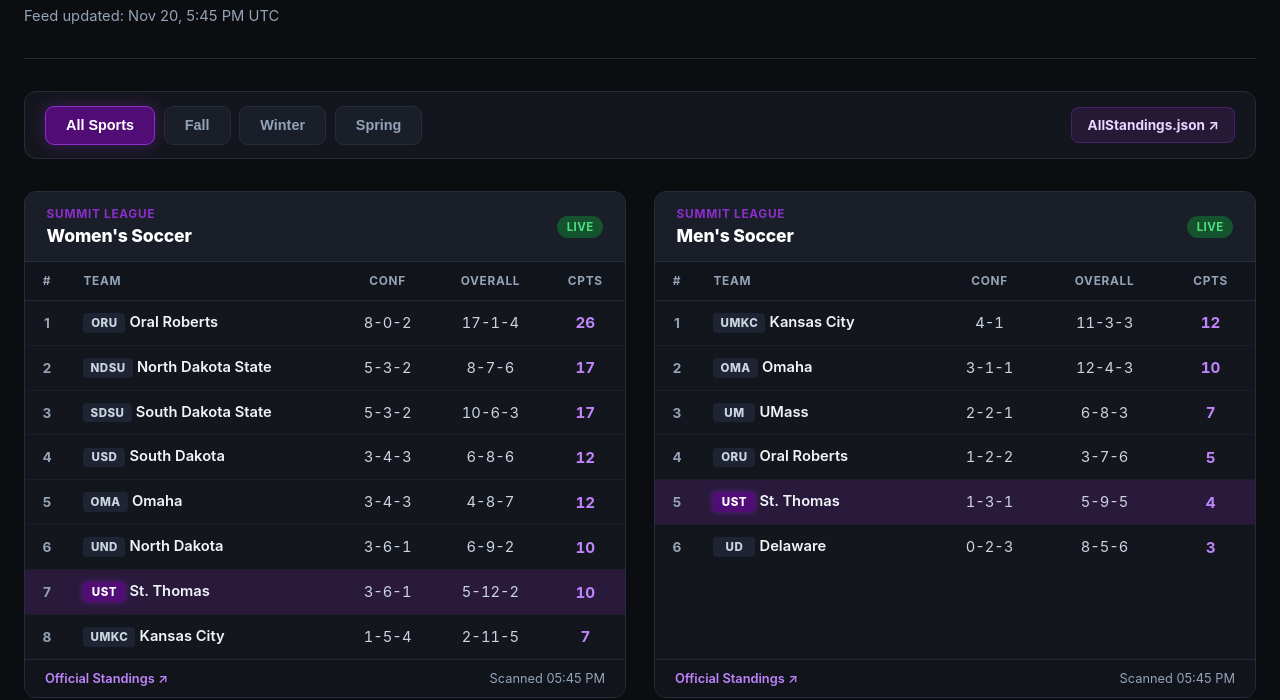
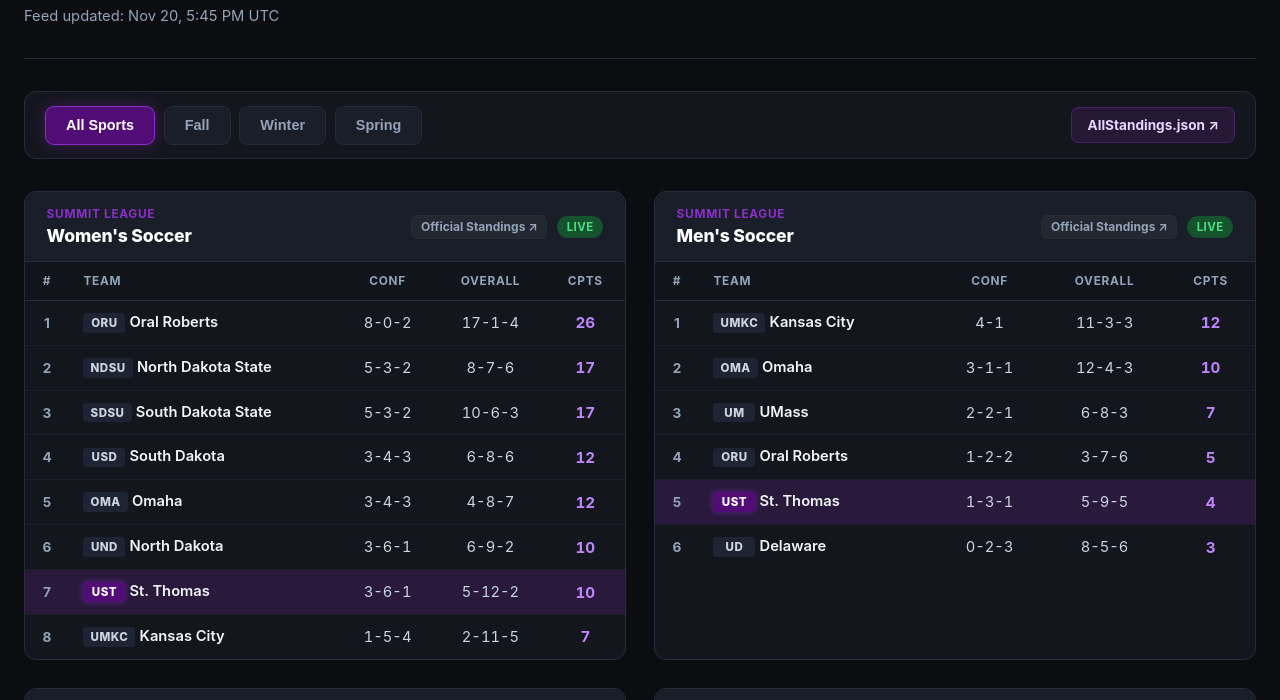
Before and after one commit to TAPbot-Xpression/TAPstandings, a plain HTML site: page docs/index.html in a window 1280 px wide. Shown: the part 100-800 px from the top of the page. Drawn offline with Linux system fonts and the light colour scheme.

Commit message:
Update index.html

```diff
--- a/docs/index.html
+++ b/docs/index.html
@@ -14,7 +14,6 @@
       --border:         #262c3a;
       --border-light:   #3b4254;
 
-      /* St. Thomas Theme Accents */
       --team-primary:   #510C76;
       --team-accent:    #8b2fc9;
       --team-glow:      rgba(139, 47, 201, 0.35);
@@ -55,7 +54,7 @@
       margin: 0 auto;
     }
 
-    /* ── Header (Title format & styling matching Basketball Stats) ───────────── */
+    /* ── Header ───────────────────────────────────────────────────────────────── */
     header {
       padding-bottom: 2rem;
       border-bottom: 1px solid var(--border);
@@ -94,12 +93,11 @@
     .meta {
       font-size: 0.92rem;
       color: var(--text-muted);
-      text-align: left;
       margin-top: 0.2rem;
       line-height: 1.4;
     }
 
-    /* ── Controls Bar & Filter Buttons ───────────────────────────────────────── */
+    /* ── Controls Bar ─────────────────────────────────────────────────────────── */
     .controls {
       display: flex;
       flex-wrap: wrap;
@@ -119,7 +117,6 @@
       gap: 0.55rem;
     }
 
-    /* Enlarged filter buttons with modern styling */
     .filter-btn {
       background: var(--surface-2);
       border: 1.5px solid var(--border);
@@ -149,7 +146,6 @@
       box-shadow: 0 0 16px var(--team-glow);
     }
 
-    /* JSON link matching Basketball stats compact button format */
     .site-link-btn {
       display: inline-flex;
       align-items: center;
@@ -173,7 +169,7 @@
       box-shadow: 0 0 12px var(--team-glow);
     }
 
-    /* ── Standings Cards Grid ────────────────────────────────────────────────── */
+    /* ── Grid ─────────────────────────────────────────────────────────────────── */
     .grid {
       display: grid;
       grid-template-columns: repeat(2, minmax(0, 1fr));
@@ -191,7 +187,7 @@
       overflow: hidden;
       display: flex;
       flex-direction: column;
-      transition: transform 0.15s ease, border-color 0.15s ease;
+      transition: border-color 0.15s ease;
       width: 100%;
     }
 
@@ -199,6 +195,7 @@
       border-color: var(--border-light);
     }
 
+    /* ── Card Header ──────────────────────────────────────────────────────────── */
     .card-header {
       display: flex;
       align-items: center;
@@ -213,6 +210,8 @@
       display: flex;
       flex-direction: column;
       gap: 0.2rem;
+      flex: 1 1 auto;
+      min-width: 0;
     }
 
     .card-league {
@@ -230,6 +229,34 @@
       letter-spacing: -0.01em;
     }
 
+    /* Header right cluster: source link + badge */
+    .card-header-right {
+      display: flex;
+      align-items: center;
+      gap: 0.6rem;
+      flex-shrink: 0;
+    }
+
+    /* Source link inside card header */
+    .card-source-link {
+      font-size: 0.75rem;
+      font-weight: 700;
+      color: var(--text-muted);
+      text-decoration: none;
+      padding: 0.22rem 0.55rem;
+      border-radius: 6px;
+      border: 1px solid var(--border);
+      background: rgba(255,255,255,0.04);
+      white-space: nowrap;
+      transition: all 0.15s ease;
+    }
+
+    .card-source-link:hover {
+      color: var(--team-light);
+      border-color: var(--team-accent);
+      background: rgba(139, 47, 201, 0.15);
+    }
+
     .badge {
       font-size: 0.72rem;
       padding: 0.25rem 0.6rem;
@@ -237,12 +264,13 @@
       font-weight: 700;
       letter-spacing: 0.04em;
       text-transform: uppercase;
+      white-space: nowrap;
     }
-    .badge-ok     { background: var(--badge-ok-bg); color: var(--badge-ok-txt); }
+    .badge-ok     { background: var(--badge-ok-bg);    color: var(--badge-ok-txt); }
     .badge-stale  { background: var(--badge-stale-bg); color: var(--badge-stale-txt); }
     .badge-error  { background: var(--badge-error-bg); color: var(--badge-error-txt); }
 
-    /* ── Standings Table ─────────────────────────────────────────────────────── */
+    /* ── Table ────────────────────────────────────────────────────────────────── */
     .table-wrap {
       width: 100%;
       flex: 1;
@@ -268,24 +296,16 @@
       text-align: left;
     }
 
-    thead th.num {
-      text-align: center;
-    }
+    thead th.num { text-align: center; }
 
     tbody tr {
       border-bottom: 1px solid #1a1e2a;
       transition: background 0.15s;
     }
 
-    tbody tr:last-child {
-      border-bottom: none;
-    }
+    tbody tr:last-child { border-bottom: none; }
+    tbody tr:hover { background: #1c212e; }
 
-    tbody tr:hover {
-      background: #1c212e;
-    }
-
-    /* St. Thomas Row Highlight */
     tbody tr.highlight-ust {
       background: var(--ust-highlight) !important;
     }
@@ -308,9 +328,7 @@
       width: 44px;
     }
 
-    .rank-top3 {
-      color: #fbbf24 !important;
-    }
+    .rank-top3 { color: #fbbf24 !important; }
 
     td.team-cell {
       display: flex;
@@ -360,10 +378,7 @@
       white-space: nowrap;
     }
 
-    td.trend-cell {
-      text-align: center;
-      width: 62px;
-    }
+    td.trend-cell { text-align: center; width: 62px; }
 
     .trend-badge {
       display: inline-flex;
@@ -377,24 +392,10 @@
       border-radius: 4px;
     }
 
-    .trend-up {
-      color: #4ade80;
-      background: rgba(74, 222, 128, 0.14);
-    }
-
-    .trend-down {
-      color: #f87171;
-      background: rgba(248, 113, 113, 0.14);
-    }
-
-    .trend-same {
-      color: var(--text-faint);
-    }
-
-    .trend-new {
-      color: #fbbf24;
-      background: rgba(251, 191, 36, 0.14);
-    }
+    .trend-up   { color: #4ade80; background: rgba(74, 222, 128, 0.14); }
+    .trend-down { color: #f87171; background: rgba(248, 113, 113, 0.14); }
+    .trend-same { color: var(--text-faint); }
+    .trend-new  { color: #fbbf24; background: rgba(251, 191, 36, 0.14); }
 
     .poll-date-badge {
       display: inline-block;
@@ -407,29 +408,6 @@
       border-radius: 999px;
       margin-left: 0.5rem;
       vertical-align: middle;
-      text-transform: none;
-    }
-
-    .card-footer {
-      padding: 0.7rem 1.25rem;
-      font-size: 0.8rem;
-      color: var(--text-muted);
-      border-top: 1px solid var(--border);
-      display: flex;
-      align-items: center;
-      justify-content: space-between;
-      background: #11141b;
-    }
-
-    .card-footer a {
-      color: #c084fc;
-      text-decoration: none;
-      font-weight: 600;
-      transition: color 0.15s ease;
-    }
-
-    .card-footer a:hover {
-      text-decoration: underline;
     }
 
     .message {
@@ -445,7 +423,7 @@
       display: block;
     }
 
-    /* ── Footer (Matching Basketball Stats) ─────────────────────────────────── */
+    /* ── Page Footer ──────────────────────────────────────────────────────────── */
     footer {
       margin-top: 3.5rem;
       padding-top: 1.75rem;
@@ -462,16 +440,13 @@
       transition: color 0.15s ease;
     }
 
-    footer a:hover {
-      text-decoration: underline;
-    }
+    footer a:hover { text-decoration: underline; }
   </style>
 </head>
 <body>
 
   <div class="container">
 
-    <!-- Header with Wordmark, Eyebrow, Title and Feed Meta -->
     <header>
       <div class="wordmark">
         <span class="wordmark-eyebrow" id="eyebrowText">Tommie Athletics · 2026-27</span>
@@ -480,7 +455,6 @@
       </div>
     </header>
 
-    <!-- Controls Bar with Filter Buttons and AllStandings.json link -->
     <div class="controls">
       <div class="filter-group" id="filter-buttons">
         <button class="filter-btn active" data-filter="all">All Sports</button>
@@ -495,7 +469,6 @@
       </div>
     </div>
 
-    <!-- Sports Standings & Polls Grid -->
     <div class="grid" id="sports-grid">
       <div class="card" style="grid-column: 1 / -1;">
         <div class="message">
@@ -505,7 +478,6 @@
       </div>
     </div>
 
-    <!-- Page Footer -->
     <footer>
       <a href="https://github.com/TAPbot-Xpression/TAPstandings" target="_blank" rel="noopener noreferrer">
         TAPbot - Developed by St. Thomas Athletics - Hosted on GitHub
@@ -518,50 +490,22 @@
     let sportsData = {};
     let activeFilter = "all";
 
-    // Ordering definition: ensures winter sports place polls directly below their conference tables
     const DISPLAY_ORDER = [
-      // Fall
-      "wsoc",
-      "msoc",
-      "pfl",
-      "wvball",
-      // Winter
-      "whockey",
-      "uscho_womens_poll",
-      "mhockey",
-      "uscho_mens_poll",
-      "wbball",
-      "mbball",
-      // Spring
-      "baseball",
-      "summit_193",
-      "bsb",
-      "softball",
-      "summit_195",
-      "sball"
+      "wsoc", "msoc", "pfl", "wvball",
+      "whockey", "uscho_womens_poll",
+      "mhockey", "uscho_mens_poll",
+      "wbball", "mbball",
+      "baseball", "summit_193", "bsb",
+      "softball", "summit_195", "sball"
     ];
 
-    // Season category mapping
     const SEASON_MAP = {
-      // Fall
-      wsoc: "fall",
-      msoc: "fall",
-      pfl: "fall",
-      wvball: "fall",
-      // Winter
-      whockey: "winter",
-      uscho_womens_poll: "winter",
-      mhockey: "winter",
-      uscho_mens_poll: "winter",
-      wbball: "winter",
-      mbball: "winter",
-      // Spring (Direct ID mappings for Baseball & Softball)
-      summit_193: "spring",
-      baseball: "spring",
-      bsb: "spring",
-      summit_195: "spring",
-      softball: "spring",
-      sball: "spring"
+      wsoc: "fall", msoc: "fall", pfl: "fall", wvball: "fall",
+      whockey: "winter", uscho_womens_poll: "winter",
+      mhockey: "winter", uscho_mens_poll: "winter",
+      wbball: "winter", mbball: "winter",
+      summit_193: "spring", baseball: "spring", bsb: "spring",
+      summit_195: "spring", softball: "spring", sball: "spring"
     };
 
     async function loadData() {
@@ -599,55 +543,29 @@
       }
     }
 
-    // Determine season category with robust fallback checks on sport name
     function getSeasonCategory(sportId, sportObj) {
       if (SEASON_MAP[sportId]) return SEASON_MAP[sportId];
 
       const name = (sportObj && sportObj.name ? sportObj.name : sportId).toLowerCase();
 
-      // Spring sports detection
-      if (
-        name.includes("baseball") ||
-        name.includes("softball") ||
-        name.includes("track") ||
-        name.includes("golf") ||
-        name.includes("tennis") ||
-        sportId.startsWith("summit_19")
-      ) {
-        return "spring";
-      }
+      if (name.includes("baseball") || name.includes("softball") ||
+          name.includes("track") || name.includes("golf") ||
+          name.includes("tennis") || sportId.startsWith("summit_19")) return "spring";
 
-      // Winter sports detection
-      if (
-        name.includes("hockey") ||
-        name.includes("basketball") ||
-        name.includes("swim")
-      ) {
-        return "winter";
-      }
+      if (name.includes("hockey") || name.includes("basketball") ||
+          name.includes("swim")) return "winter";
 
-      // Fall sports detection
-      if (
-        name.includes("soccer") ||
-        name.includes("football") ||
-        name.includes("volleyball") ||
-        name.includes("cross country")
-      ) {
-        return "fall";
-      }
+      if (name.includes("soccer") || name.includes("football") ||
+          name.includes("volleyball") || name.includes("cross country")) return "fall";
 
       return "other";
     }
 
-    // Clean and normalize table titles per specifications
     function cleanSportTitle(id, rawName) {
       if (id === "pfl") return "Football";
       if (id === "whockey") return "Women's Hockey";
       if (id === "mhockey") return "Men's Hockey";
-
       if (!rawName) return id;
-
-      // Remove repetitive "Summit League" prefix from the beginning
       return rawName.replace(/^Summit League\s+/i, '').trim();
     }
 
@@ -667,11 +585,7 @@
       const sortedKeys = [...knownKeys, ...remainingKeys];
 
       if (sortedKeys.length === 0) {
-        grid.innerHTML = `
-          <div class="card" style="grid-column: 1 / -1;">
-            <div class="message">No sport standings or polls available in feed.</div>
-          </div>
-        `;
+        grid.innerHTML = `<div class="card" style="grid-column: 1 / -1;"><div class="message">No sport standings or polls available in feed.</div></div>`;
         return;
       }
 
@@ -681,11 +595,7 @@
       });
 
       if (filtered.length === 0) {
-        grid.innerHTML = `
-          <div class="card" style="grid-column: 1 / -1;">
-            <div class="message">No tables found for this season filter.</div>
-          </div>
-        `;
+        grid.innerHTML = `<div class="card" style="grid-column: 1 / -1;"><div class="message">No tables found for this season filter.</div></div>`;
         return;
       }
 
@@ -695,32 +605,30 @@
     function buildCard(id, s) {
       const isError = s.status === "error" || !s.rows || s.rows.length === 0;
       const isStale = s.status === "stale";
-      const isPoll = id.includes("poll") || s.type === "poll";
-      const isNCHC = id === "mhockey";
+      const isPoll  = id.includes("poll") || s.type === "poll";
+      const isNCHC  = id === "mhockey";
 
       let badgeClass = "badge-ok";
-      let badgeText = isPoll ? "National Poll" : "Live";
+      let badgeText  = isPoll ? "National Poll" : "Live";
+      if (isError) { badgeClass = "badge-error"; badgeText = "Off Season / Error"; }
+      else if (isStale) { badgeClass = "badge-stale"; badgeText = "⚠ Stale"; }
 
-      if (isError) {
-        badgeClass = "badge-error";
-        badgeText = "Off Season / Error";
-      } else if (isStale) {
-        badgeClass = "badge-stale";
-        badgeText = "⚠ Stale";
-      }
+      // Source link rendered in the header
+      const sourceLinkText = isPoll ? "Official USCHO Poll ↗" : "Official Standings ↗";
+      const sourceLink = s.source
+        ? `<a href="${escHtml(s.source)}" target="_blank" rel="noopener noreferrer" class="card-source-link">${sourceLinkText}</a>`
+        : "";
 
       let bodyContent = "";
 
       if (isError) {
-        const errorMsg = s.error || "No current active data found.";
         bodyContent = `
           <div class="message">
             <span class="message-icon">📋</span>
-            ${escHtml(errorMsg)}
-          </div>
-        `;
+            ${escHtml(s.error || "No current active data found.")}
+          </div>`;
+
       } else if (isPoll) {
-        // Table layout for USCHO National Polls
         bodyContent = `
           <div class="table-wrap">
             <table>
@@ -736,46 +644,28 @@
               </thead>
               <tbody>
                 ${s.rows.map(r => {
-                  const isUST = r.team && r.team.toLowerCase().includes("st. thomas");
+                  const isUST    = r.team && r.team.toLowerCase().includes("st. thomas");
                   const top3Class = r.rank <= 3 ? "rank-top3" : "";
-
-                  let trendClass = "trend-same";
+                  let trendClass  = "trend-same";
                   let trendSymbol = r.trend || "=";
-
-                  if (r.trend_dir === "up") {
-                    trendClass = "trend-up";
-                    trendSymbol = `▲ ${String(r.trend).replace('+', '')}`;
-                  } else if (r.trend_dir === "down") {
-                    trendClass = "trend-down";
-                    trendSymbol = `▼ ${String(r.trend).replace('-', '')}`;
-                  } else if (r.trend_dir === "new") {
-                    trendClass = "trend-new";
-                    trendSymbol = "NEW";
-                  }
-
+                  if (r.trend_dir === "up")   { trendClass = "trend-up";   trendSymbol = `▲ ${String(r.trend).replace('+', '')}`; }
+                  else if (r.trend_dir === "down") { trendClass = "trend-down"; trendSymbol = `▼ ${String(r.trend).replace('-', '')}`; }
+                  else if (r.trend_dir === "new")  { trendClass = "trend-new";  trendSymbol = "NEW"; }
                   return `
                     <tr class="${isUST ? 'highlight-ust' : ''}">
                       <td class="rank ${top3Class}">${r.rank}</td>
-                      <td>
-                        <div class="team-cell">
-                          <span class="team-name">${escHtml(r.team)}</span>
-                        </div>
-                      </td>
+                      <td><div class="team-cell"><span class="team-name">${escHtml(r.team)}</span></div></td>
                       <td class="record">${escHtml(r.record || '—')}</td>
                       <td class="pts-col">${escHtml(r.pts || '—')}</td>
                       <td class="record">${escHtml(r.last_poll || 'NR')}</td>
-                      <td class="trend-cell">
-                        <span class="trend-badge ${trendClass}">${trendSymbol}</span>
-                      </td>
-                    </tr>
-                  `;
+                      <td class="trend-cell"><span class="trend-badge ${trendClass}">${trendSymbol}</span></td>
+                    </tr>`;
                 }).join("")}
               </tbody>
             </table>
-          </div>
-        `;
+          </div>`;
+
       } else if (isNCHC) {
-        // Table Layout for NCHC Men's Ice Hockey
         bodyContent = `
           <div class="table-wrap">
             <table>
@@ -796,28 +686,24 @@
                   return `
                     <tr class="${isUST ? 'highlight-ust' : ''}">
                       <td class="rank">${r.rank}</td>
-                      <td>
-                        <div class="team-cell">
-                          <span class="team-acronym">${escHtml(r.acronym || '—')}</span>
-                          <span class="team-name">${escHtml(r.team)}</span>
-                        </div>
-                      </td>
+                      <td><div class="team-cell">
+                        <span class="team-acronym">${escHtml(r.acronym || '—')}</span>
+                        <span class="team-name">${escHtml(r.team)}</span>
+                      </div></td>
                       <td class="pts-col">${escHtml(r.pts ?? '0')}</td>
                       <td class="record">${escHtml(r.gp ?? '0')}</td>
                       <td class="record">${escHtml(r.conf || '—')}</td>
                       <td class="record">${escHtml(r.ow_ol_sw || '0-0-0')}</td>
                       <td class="record">${escHtml(r.ovr || '—')}</td>
-                    </tr>
-                  `;
+                    </tr>`;
                 }).join("")}
               </tbody>
             </table>
-          </div>
-        `;
+          </div>`;
+
       } else {
-        // Standard Conference Standings Layout
-        const hasCpts = s.rows && s.rows.some(r => r.cpts !== undefined);
-        const hasPts  = s.rows && s.rows.some(r => r.pts !== undefined);
+        const hasCpts   = s.rows && s.rows.some(r => r.cpts !== undefined);
+        const hasPts    = s.rows && s.rows.some(r => r.pts !== undefined);
         const ptsHeader = hasCpts ? "CPTS" : (hasPts ? "PTS" : null);
 
         bodyContent = `
@@ -834,35 +720,27 @@
               </thead>
               <tbody>
                 ${s.rows.map(r => {
-                  const isUST = r.acronym === "UST" || (r.team && r.team.toLowerCase().includes("st. thomas"));
+                  const isUST  = r.acronym === "UST" || (r.team && r.team.toLowerCase().includes("st. thomas"));
                   const ptsVal = hasCpts ? (r.cpts ?? "—") : (hasPts ? (r.pts ?? "—") : null);
-
                   return `
                     <tr class="${isUST ? 'highlight-ust' : ''}">
                       <td class="rank">${r.rank}</td>
-                      <td>
-                        <div class="team-cell">
-                          <span class="team-acronym">${escHtml(r.acronym || '—')}</span>
-                          <span class="team-name">${escHtml(r.team)}</span>
-                        </div>
-                      </td>
+                      <td><div class="team-cell">
+                        <span class="team-acronym">${escHtml(r.acronym || '—')}</span>
+                        <span class="team-name">${escHtml(r.team)}</span>
+                      </div></td>
                       <td class="record">${escHtml(r.conf)}</td>
                       <td class="record">${escHtml(r.ovr)}</td>
                       ${ptsHeader ? `<td class="pts-col">${escHtml(ptsVal)}</td>` : ""}
-                    </tr>
-                  `;
+                    </tr>`;
                 }).join("")}
               </tbody>
             </table>
-          </div>
-        `;
+          </div>`;
       }
 
       const displayTitle = cleanSportTitle(id, s.name);
-      const dateBadge = s.poll_date ? `<span class="poll-date-badge">${escHtml(s.poll_date)}</span>` : "";
-      const sourceLinkText = isPoll ? "Official USCHO Poll ↗" : "Official Standings ↗";
-      const sourceLink = s.source ? `<a href="${escHtml(s.source)}" target="_blank" rel="noopener noreferrer">${sourceLinkText}</a>` : `<span></span>`;
-      const updatedTime = s.updated_at ? new Date(s.updated_at).toLocaleTimeString([], { hour: '2-digit', minute: '2-digit' }) : '';
+      const dateBadge    = s.poll_date ? `<span class="poll-date-badge">${escHtml(s.poll_date)}</span>` : "";
 
       return `
         <div class="card">
@@ -871,15 +749,13 @@
               <div class="card-league">${escHtml(getLeagueLabel(id))}</div>
               <h2 class="card-title">${escHtml(displayTitle)}${dateBadge}</h2>
             </div>
-            <span class="badge ${badgeClass}">${badgeText}</span>
+            <div class="card-header-right">
+              ${sourceLink}
+              <span class="badge ${badgeClass}">${badgeText}</span>
+            </div>
           </div>
           ${bodyContent}
-          <div class="card-footer">
-            ${sourceLink}
-            <span>${updatedTime ? 'Scanned ' + updatedTime : ''}</span>
-          </div>
-        </div>
-      `;
+        </div>`;
     }
 
     function escHtml(str) {
@@ -890,7 +766,6 @@
         .replace(/"/g, "&quot;");
     }
 
-    // Filter button handlers
     document.querySelectorAll(".filter-btn").forEach(btn => {
       btn.addEventListener("click", () => {
         document.querySelectorAll(".filter-btn").forEach(b => b.classList.remove("active"));
```
